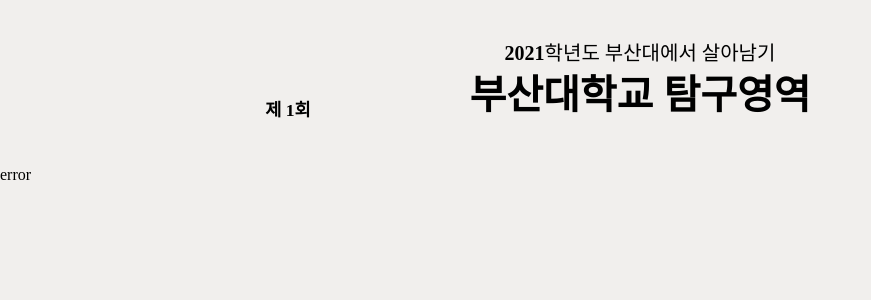
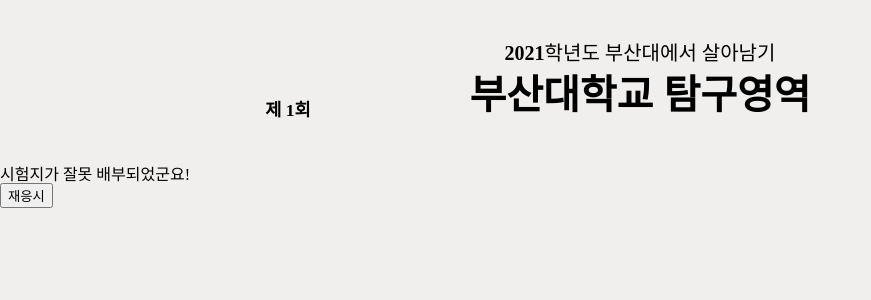
Before and after one commit to arimSeo/PNU-Quiz, a Django app: template Project/Qapp/templates/error.html in a window 1280 px wide. Shown: the top 300 px of the page, without its empty margins (0-871 px from the left). Run offline with Django 3.2, Linux system fonts and the light colour scheme; the template is opened without the code that fills it, so the values that code supplies are empty.

Commit message:
result& error페이지 수정

```diff
--- a/Project/Qapp/templates/error.html
+++ b/Project/Qapp/templates/error.html
@@ -8,5 +8,8 @@
 
 {% block content %}
 {{block.super}}
-error
+<div>
+    <div id="discription">시험지가 잘못 배부되었군요!</div>
+    <div class="btn"><a href="{% url 'home' %}"><button id="re_btn">재응시</button></a></div>
+</div>
 {% endblock %}
--- a/Project/Qapp/templates/result.html
+++ b/Project/Qapp/templates/result.html
@@ -49,7 +49,7 @@
 
     {% elif score < 8 %}
     <div class="results">
-        <div class="title">📜 학교 쫌 다녀봐따 이말이야 </div><br>
+        <div class="title">📜 학교 쫌 다녀봐따 이말이야~ </div><br>
         <img src="{% static 'image/b+.png' %}" class="grade_img"><br>
         <div class="score">총점: {{score}}점</div>
     </div>
@@ -83,7 +83,7 @@
         <!-- <div class="btn"><a href="{% url 'home' %}"><button id="re_btn">재도전</button></a></div> -->
 
         {% endif %}
-    <div class="btn"><a href="{% url 'home' %}"><button id="re_btn">재도전</button></a></div>
+    <div class="btn"><a href="{% url 'home' %}"><button id="re_btn">재응시</button></a></div>
 
 </div>
 
```
